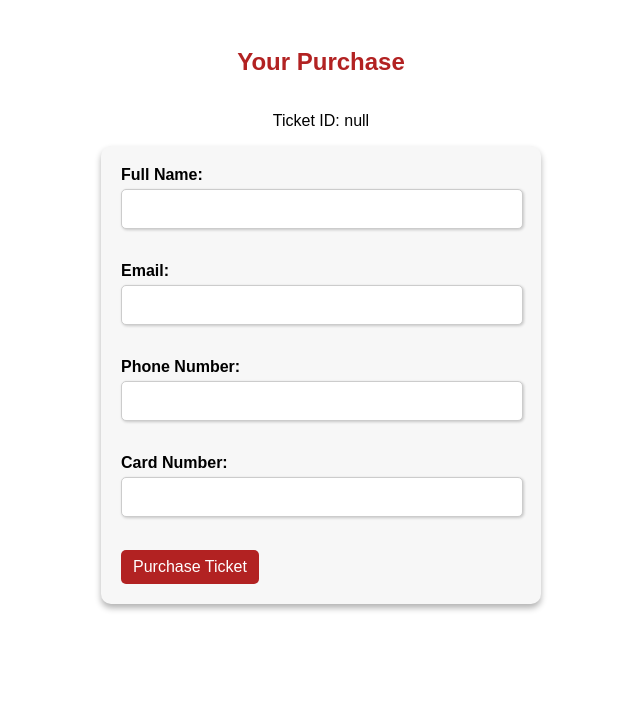
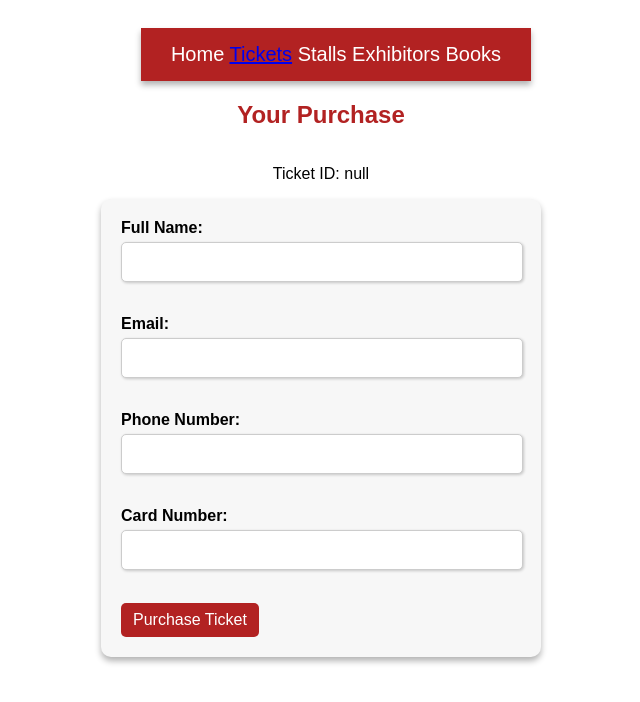
Before and after one commit to tehcalfman/SDH3AgileGroupProject_InternationalBookFair, a plain HTML site: page ticketCode/buyEventTicket.html in a window 1280 px wide. Shown: the whole page, without its empty margins (319-959 px from the left). Drawn offline with Linux system fonts and the light colour scheme.

Commit message:
Update buyEventTicket.html

```diff
--- a/ticketCode/buyEventTicket.html
+++ b/ticketCode/buyEventTicket.html
@@ -7,7 +7,15 @@
   <link rel="stylesheet" href="css.css">
 </head>
 <body>
-
+  <div class="navArea">
+    <nav class="navBar">
+        <a class="navItem">Home</a>
+        <a class="navItem" href="/ticket.html">Tickets</a>
+        <a class="navItem">Stalls</a>
+        <a class="navItem">Exhibitors</a>
+        <a class="navItem">Books</a>
+    </nav>
+</div>
   <h2>Your Purchase</h2>
   <p id="seminarTicket">Ticket ID: </p>
 
```
